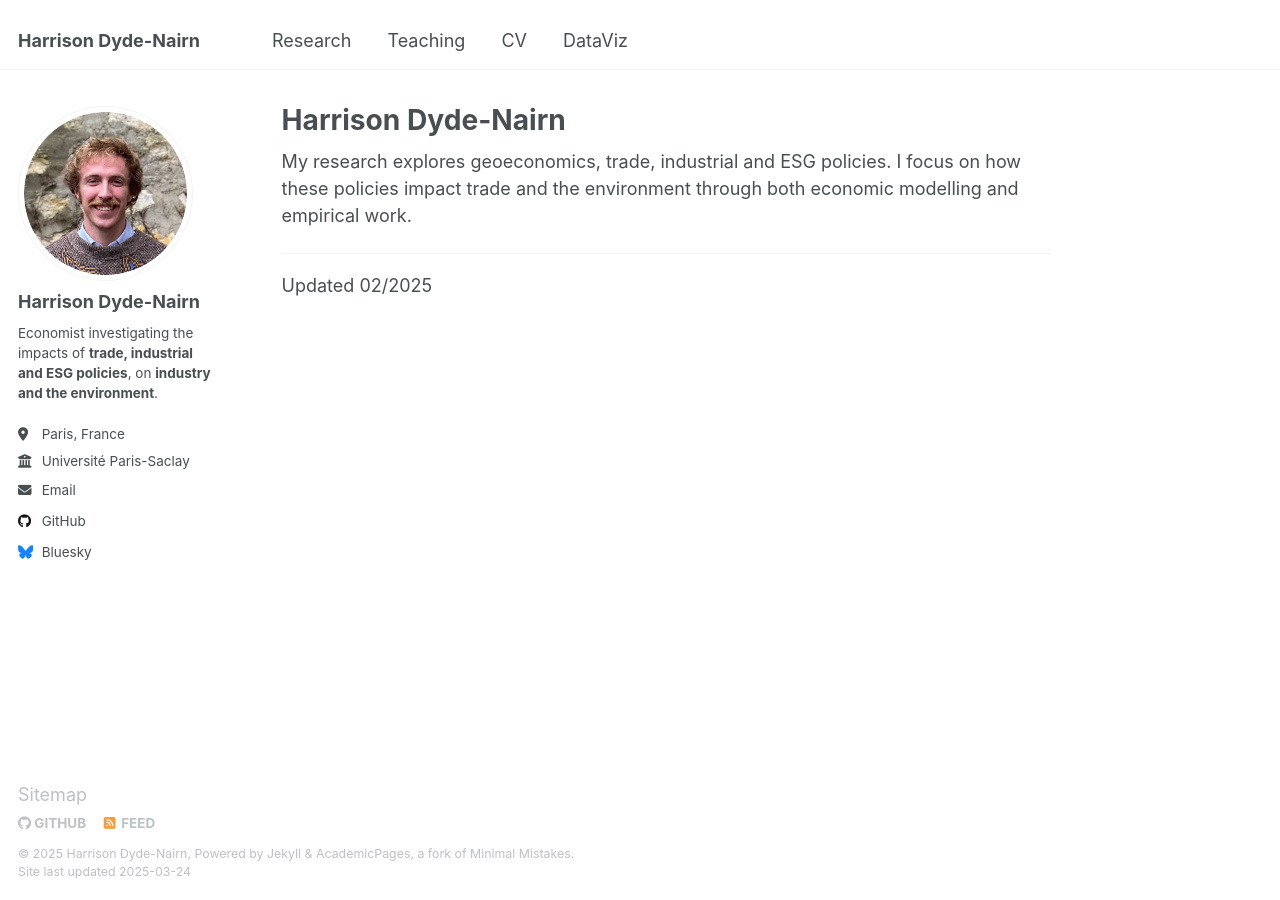
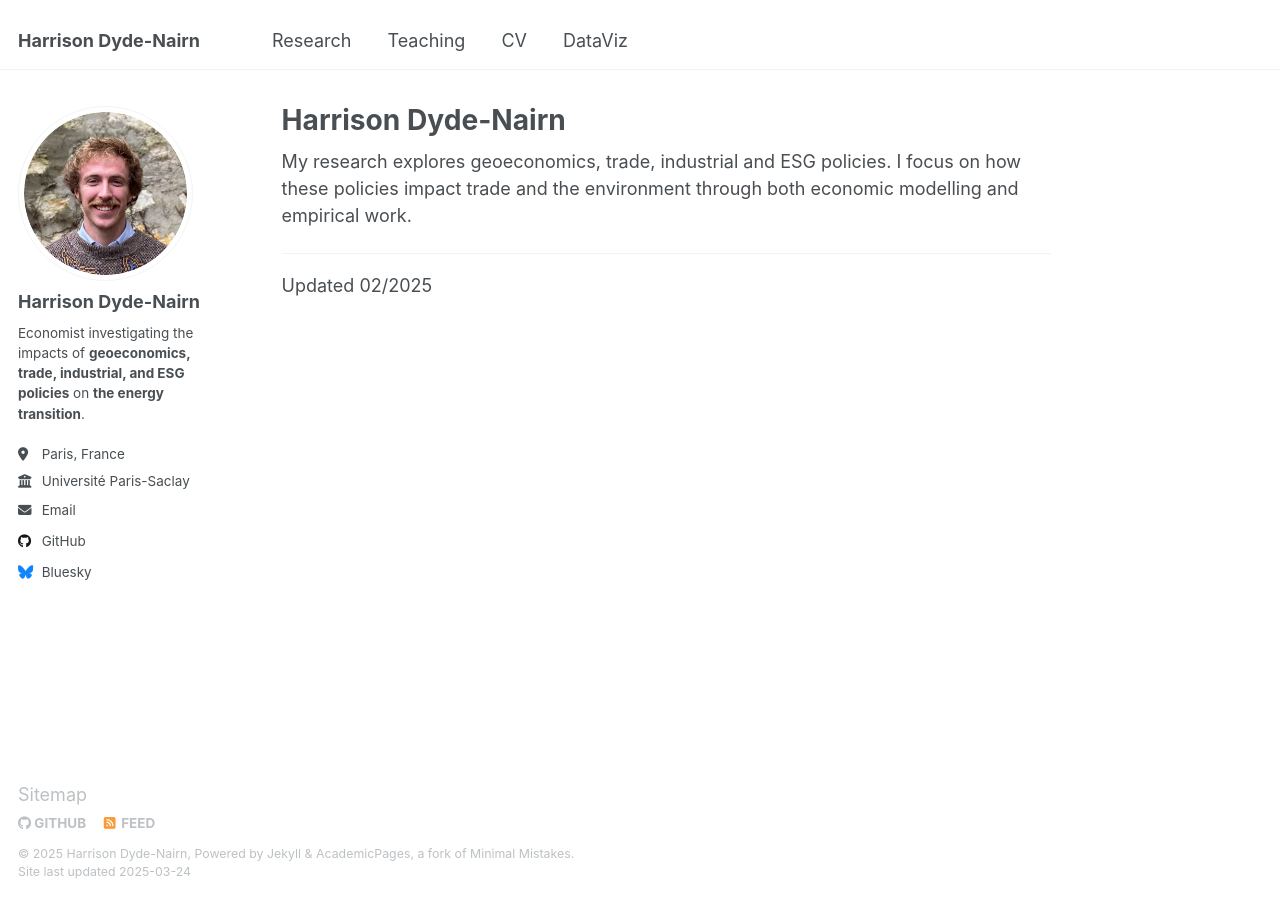
Before and after one commit to hdydenairn/hdydenairn.github.io, a Jekyll site: the page built from _pages/about.md, in a window 1280 px wide. Built offline with Jekyll 4.4.1, drawn with Linux system fonts in a browser that asks for light colours.

Commit message:
Update _config.yml

```diff
--- a/_config.yml
+++ b/_config.yml
@@ -25,7 +25,7 @@ author:
   avatar           : "cv_pic.png"
   name             : "Harrison Dyde-Nairn"
   pronouns         : # example: "she/her"
-  bio              : "Economist investigating the impacts of <b>trade, industrial and ESG policies</b>, on <b>industry and the environment</b>."
+  bio              : "Economist investigating the impacts of <b>geoeconomics, trade, industrial, and ESG policies</b> on <b>the energy transition</b>."
   location         : "Paris, France"
   employer         : "Université Paris-Saclay"
   uri              : # URL
```
